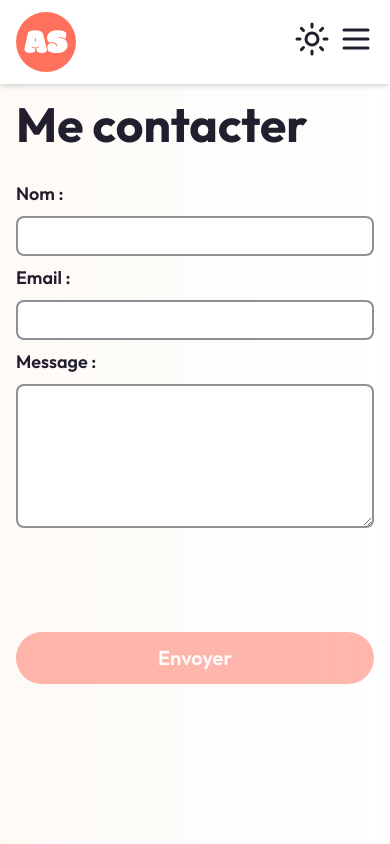
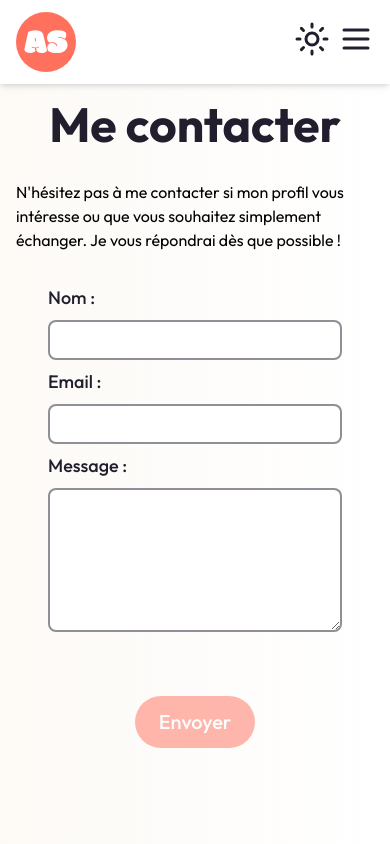
Before and after one commit to Antoine-Savreux/portfolio, a Next.js app: page /contact in a window 390 px wide. Shown: the top 844 px of the page. Built offline with nearby package versions, Linux system fonts and the light colour scheme.

Commit message:
feat/responsive finished full responsive for all apges

```diff
--- a/src/app/contact/page.tsx
+++ b/src/app/contact/page.tsx
@@ -46,12 +46,18 @@ export default function ContactPage() {
     }
   };
   return (
-    <main className="min-h-full flex flex-col p-4 gap-8">
+    <main className="min-h-full flex flex-col items-center p-4 gap-8">
       <Title title="Me contacter" />
-      <section className="min-w-full">
-        <form className="flex flex-col gap-2" onSubmit={handleSubmit}>
+      <p>
+        N&apos;hésitez pas à me contacter si mon profil vous intéresse ou que
+        vous souhaitez simplement échanger. Je vous répondrai dès que possible !
+      </p>
+      <form
+        className="flex flex-col gap-2 items-center w-full px-8 md:px-16 lg:px-32 xl:px-52 2xl:px-96"
+        onSubmit={handleSubmit}
+      >
         <label
-            className="flex flex-col text-lg font-semibold text-secondary"
+          className="flex flex-col text-lg font-medium text-secondary w-full"
           htmlFor="name"
         >
           Nom :
@@ -65,7 +71,7 @@ export default function ContactPage() {
           />
         </label>
         <label
-            className="flex flex-col text-lg font-semibold text-secondary"
+          className="flex flex-col text-lg font-medium text-secondary w-full"
           htmlFor="email"
         >
           Email :
@@ -78,7 +84,7 @@ export default function ContactPage() {
           />
         </label>
         <label
-            className="flex flex-col text-lg font-semibold text-secondary"
+          className="flex flex-col text-lg font-medium text-secondary w-full"
           htmlFor="message"
         >
           Message :
@@ -91,13 +97,12 @@ export default function ContactPage() {
         </label>
         <button
           disabled={!formValidate}
-            className="mt-24 bg-primary px-6 py-3 text-xl font-semibold text-lightText rounded-full justify-center disabled:opacity-50"
+          className="mt-14 bg-primary px-6 py-3 text-xl font-medium text-lightText rounded-full justify-center disabled:opacity-50 max-w-fit"
         >
           Envoyer
         </button>
         <span className="text-primary text-lg">{validationMessage}</span>
       </form>
-      </section>
     </main>
   );
 }
```
Lines whose indentation alone changed are shown as unchanged.
